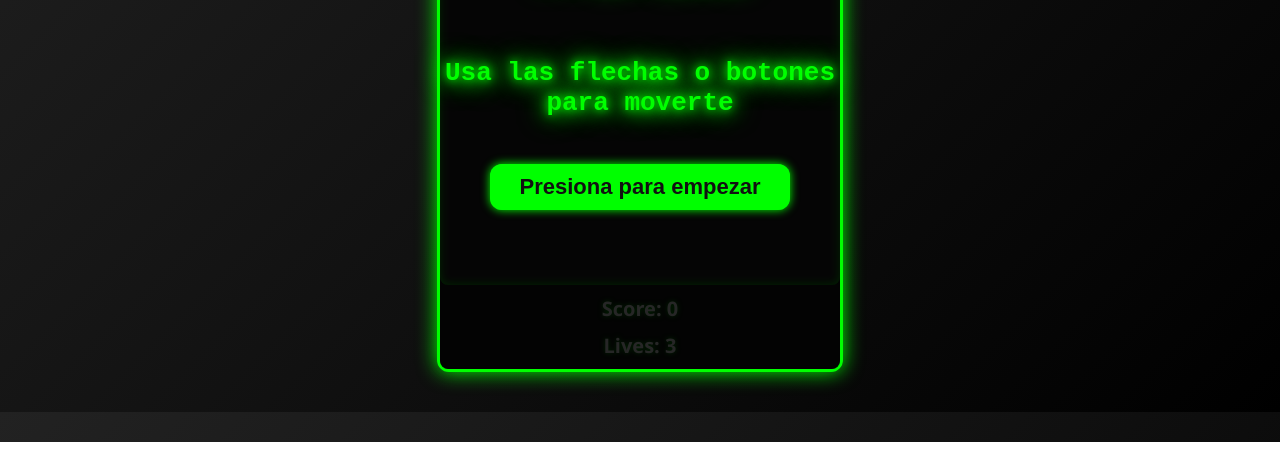
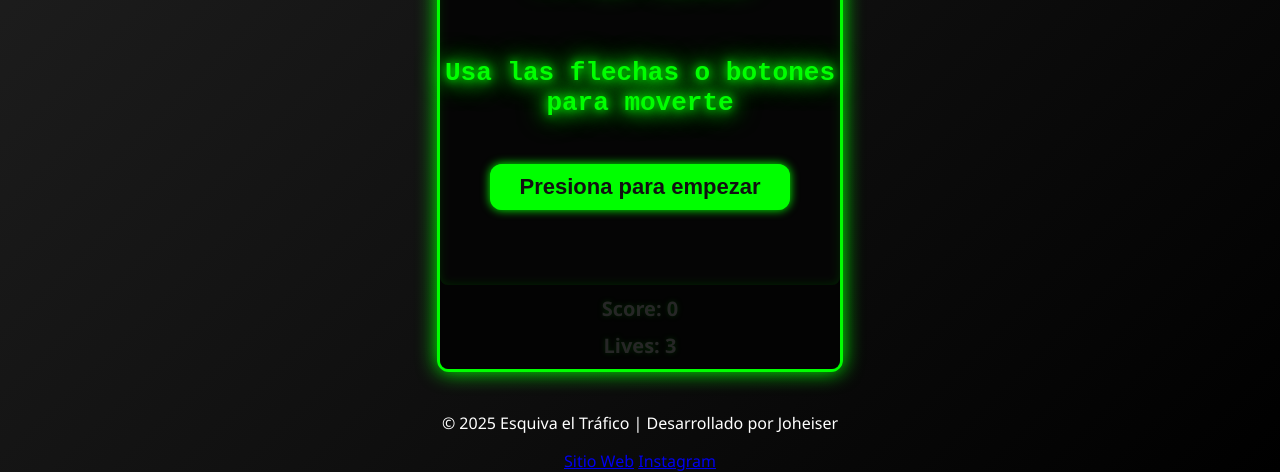
Before and after one commit to Londonnel/Juego-2, a plain HTML site: page index.html in a window 1280 px wide. Shown: the part 358-830 px from the top of the page. Before the commit the page ends 800 px from the top, so only its background shows below. Drawn offline with Linux system fonts and the light colour scheme.

Commit message:
Update index.html

```diff
--- a/index.html
+++ b/index.html
@@ -37,4 +37,11 @@
   <audio id="crashSound" src="sounds/crash.mp3" preload="auto"></audio>
   <script src="game.js"></script>
 </body>
+<footer id="gameFooter">
+  <p>© 2025 Esquiva el Tráfico | Desarrollado por Joheiser</p>
+  <div class="footer-links">
+    <a href="https://tusitio.com" target="_blank">Sitio Web</a>
+    <a href="https://instagram.com" target="_blank">Instagram</a>
+  </div>
+</footer>
 </html>
```
